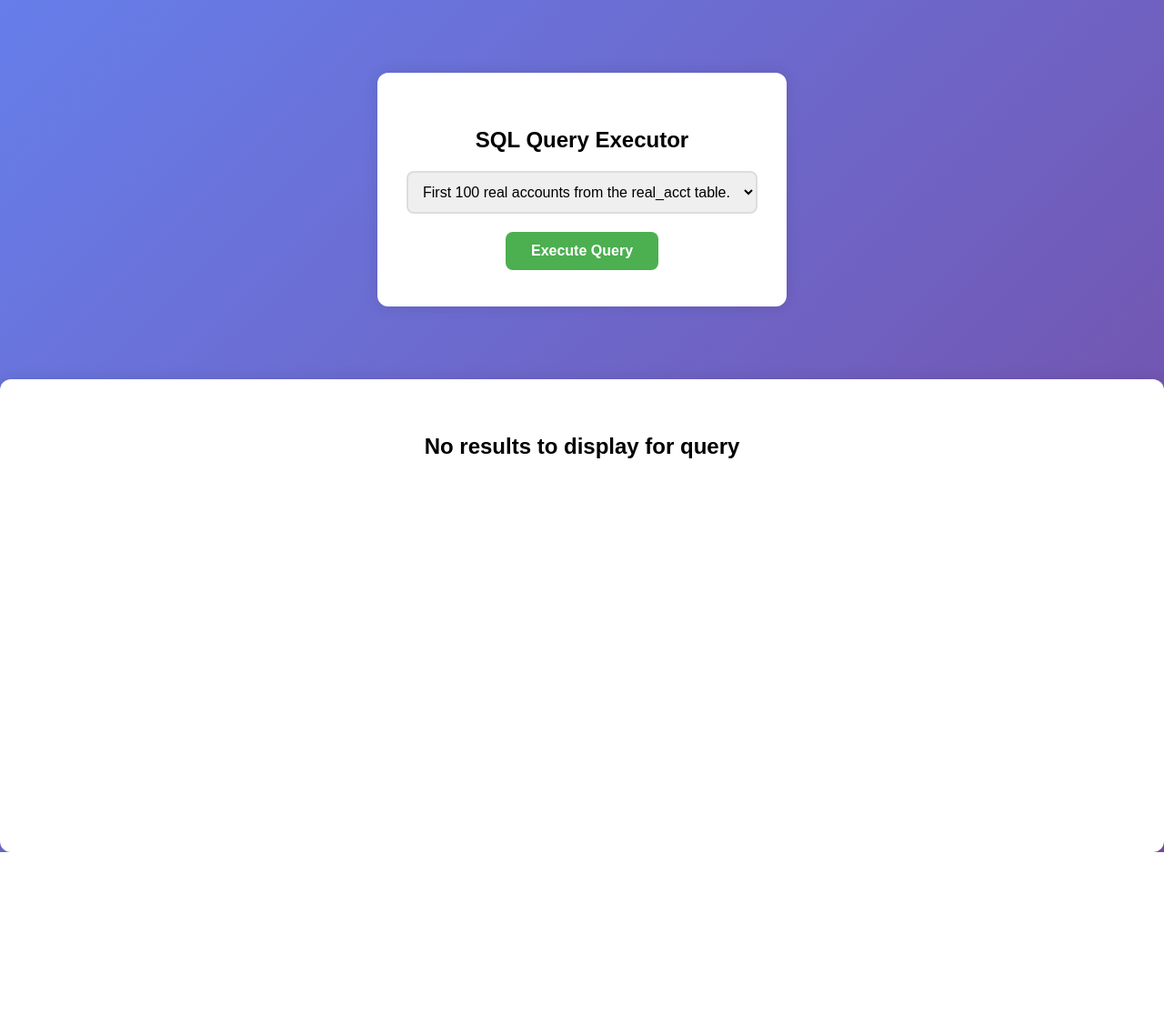
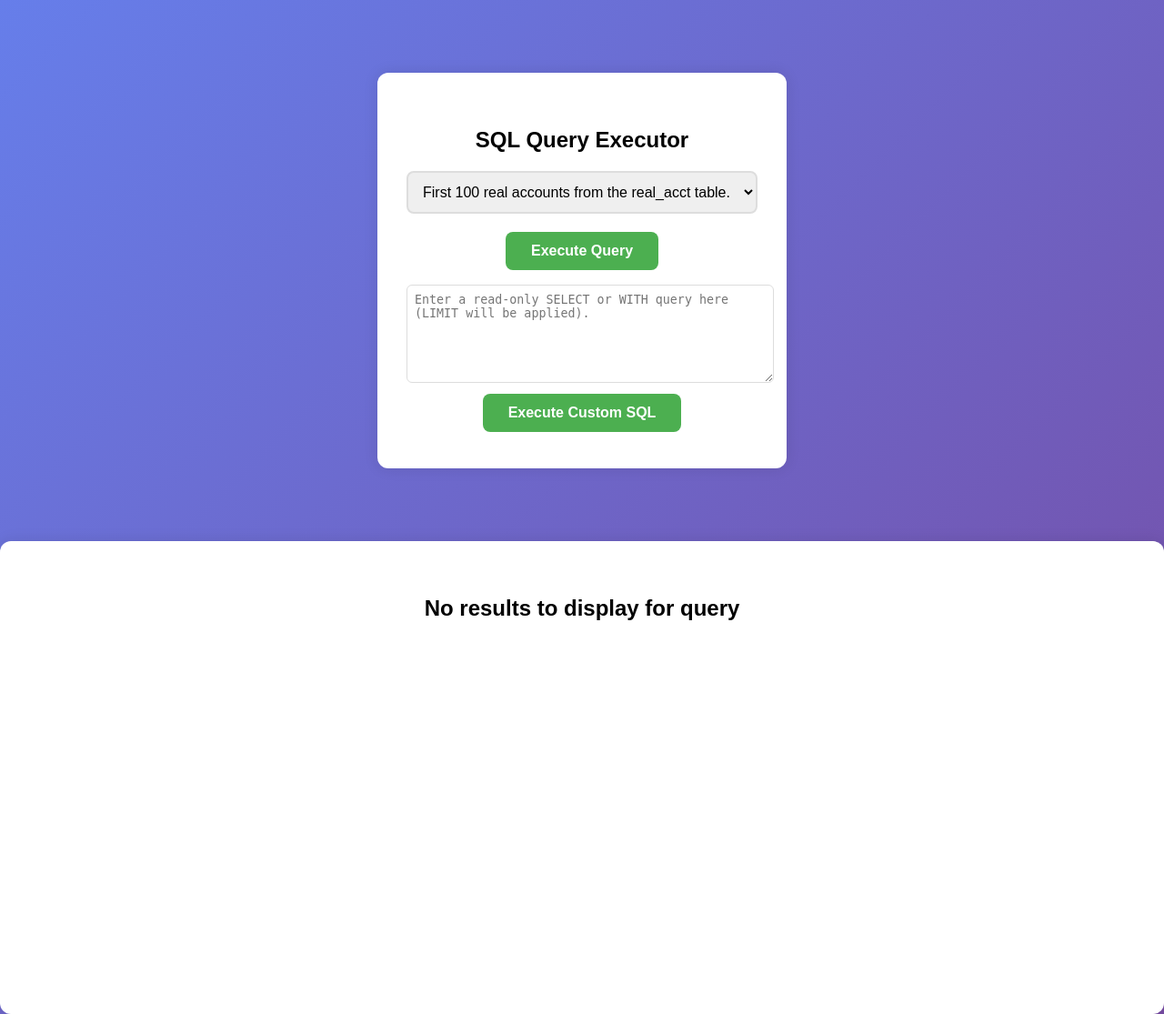
Before and after one commit to teracross/PropertyTaxAI, a Django app: page / in a window 1280 px wide. Shown: the whole page at 91% size. Before the commit the page ends 937 px from the top, so only its background shows below. Run offline with Django 5.2, Linux system fonts and the light colour scheme.

Commit message:
Add custom read-only SQL queries on web app

```diff
--- a/web/dbqueryapp/forms.py
+++ b/web/dbqueryapp/forms.py
@@ -6,5 +6,18 @@ QUERY_CHOICES = [
     ('get_first_100_unique_owners_for_residential', ' Get residential account unique owner history.'),
 ]
 
+
 class QueryForm(forms.Form):
     query = forms.ChoiceField(choices=QUERY_CHOICES, widget=forms.Select(attrs={'class': 'query-dropdown'}))
+
+
+class CustomSQLForm(forms.Form):
+    user_sql = forms.CharField(
+        required=False,
+        label='Custom SQL (read-only)',
+        widget=forms.Textarea(attrs={
+            'rows': 6,
+            'placeholder': 'Enter a read-only SELECT or WITH query here (LIMIT will be applied).',
+            'style': 'width:100%; padding:8px; border-radius:6px; border:1px solid #ddd;'
+        })
+    )
--- a/web/dbqueryapp/templates/home.html
+++ b/web/dbqueryapp/templates/home.html
@@ -151,17 +151,24 @@
   {% if error %}
   <div class="error">{{ error }}</div>
   {% endif %}
-  {% if formatted_sql %}
+  {% if formatted_sql or sql %}
+  {% with display_sql=formatted_sql|default:sql %}
   <div class="sql-block">
-    <h3 style="margin-bottom:8px;">SQL:</h3>
-    <pre class="sql-pre">{{ formatted_sql|escape }}</pre>
+    <h3 style="margin-bottom:8px;">SQL Statement Executed:</h3>
+    <pre class="sql-pre">{{ display_sql|escape }}</pre>
   </div>
-  {% elif sql %}
-  <div class="sql-block">
-    <h3 style="margin-bottom:8px;">SQL:</h3>
-    <pre class="sql-pre">{{ sql|escape }}</pre>
+  {% endwith %}
+  {% endif %}
+  <!-- Custom SQL input placed below the SQL block -->
+  <div style="margin-top:16px; text-align:left; width:100%; display:flex; justify-content:center;">
+    <form method="post" style="width:100%; max-width:920px;">
+      {% csrf_token %}
+      {{ custom_form.user_sql }}
+      <div style="text-align:center; margin-top:8px;">
+        <button type="submit">Execute Custom SQL</button>
+      </div>
+    </form>
   </div>
-  {% endif %}
 </div>
 <div class="results_container">
   {% if result %}
--- a/web/dbqueryapp/views.py
+++ b/web/dbqueryapp/views.py
@@ -2,11 +2,13 @@ import csv
 import json
 import logging
 import sqlparse
+import uuid
 from django.shortcuts import render
 from django.db import connection
 from django.http import HttpResponse
 from io import StringIO
-from .forms import QueryForm
+from .forms import QueryForm, CustomSQLForm
+from .utils import validate_sql_is_select, ensure_sql_has_limit
 
 SQL_QUERIES = {
     'get_first_100_real_acct': "SELECT * FROM real_acct LIMIT 100",
@@ -24,33 +26,72 @@ def home(request):
     result = None
     error = None
     form = QueryForm(request.POST or None)
+    custom_form = CustomSQLForm(request.POST or None)
     query_key = None
     raw_sql = None
     formatted_sql = None
+    if request.method == 'POST':
+        # Prefer custom SQL if provided
+        if custom_form.is_valid() and custom_form.cleaned_data.get('user_sql'):
+            user_sql = custom_form.cleaned_data.get('user_sql')
+            is_valid, msg = validate_sql_is_select(user_sql)
+            if not is_valid:
+                error = msg
+            else:
+                try:
+                    raw_sql = ensure_sql_has_limit(user_sql, limit=1000)
+                    with connection.cursor() as cursor:
+                        cursor.execute(raw_sql)
+                        result = dictfetchall(cursor)
+                except Exception as e:
+                    error = str(e)
+            try:
+                formatted_sql = sqlparse.format(raw_sql or user_sql, reindent=True, keyword_case='upper')
+            except Exception:
+                pass
+        # Otherwise fall back to the predefined query selector
+        elif form.is_valid():
+            query_key = form.cleaned_data['query']
+            raw_sql = SQL_QUERIES.get(query_key)
 
-    if request.method == 'POST' and form.is_valid():
-        query_key = form.cleaned_data['query']
-        raw_sql = SQL_QUERIES.get(query_key)
+            if not raw_sql:
+                error = 'No SQL query found for the selected option.'
+            else:
+                try:
+                    with connection.cursor() as cursor:
+                        cursor.execute(raw_sql)
+                        result = dictfetchall(cursor)
+                except Exception as e:
+                    error = str(e)
 
-        if not raw_sql:
-            error = 'No SQL query found for the selected option.'
-        else:
-            try:
-                with connection.cursor() as cursor:
-                    cursor.execute(raw_sql)
-                    result = dictfetchall(cursor)
-            except Exception as e:
-                error = str(e)
-
-            try:
-                formatted_sql = sqlparse.format(raw_sql, reindent=True, keyword_case='upper')
-            except Exception as e:
-                logging.getLogger(__name__).warning("SQL formatting failed for query '%s': %s", query_key, e)
-    return render(request, 'home.html', {'form': form, 'result': result, 'error': error, 'query_key': query_key, 'sql': raw_sql, 'formatted_sql': formatted_sql})
+                try:
+                    formatted_sql = sqlparse.format(raw_sql, reindent=True, keyword_case='upper')
+                except Exception as e:
+                    logging.getLogger(__name__).warning("SQL formatting failed for query '%s': %s", query_key, e)
+        # If a custom SQL was executed (raw_sql present but no predefined query_key), save it in session
+        if raw_sql and not query_key and result is not None:
+            gen_key = f"custom_{uuid.uuid4().hex[:8]}"
+            stored = request.session.get('custom_sql', {})
+            stored[gen_key] = raw_sql
+            request.session['custom_sql'] = stored
+            request.session.modified = True
+            query_key = gen_key
+    return render(request, 'home.html', {
+        'form': form,
+        'custom_form': custom_form,
+        'result': result,
+        'error': error,
+        'query_key': query_key,
+        'sql': raw_sql,
+        'formatted_sql': formatted_sql,
+    })
 
 def export_results(request, query_key):
     format_type = request.GET.get('format', 'csv') # Default to CSV
     sql = SQL_QUERIES.get(query_key)
+    # fallback: check session-stored custom SQLs
+    if not sql:
+        sql = request.session.get('custom_sql', {}).get(query_key)
     if not sql:
         return HttpResponse("Invalid query", status=404)
 
@@ -82,13 +123,26 @@ def export_results(request, query_key):
         # Simple SQL dump (INSERT statements)
         response = HttpResponse(content_type='text/plain')
         response['Content-Disposition'] = f'attachment; filename="{filename}"'
-        lines = []
-        columns = result[0].keys() if result else []
-        placeholders = ', '.join(['%s'] * len(columns))
-        lines.append(f"INSERT INTO table_name ({', '.join(columns)}) VALUES")
-        for row in result:
-            lines.append(f"  ({placeholders}),\n" % tuple(row.values()))
-        response.write('\n'.join(lines[:-1]) + ';')  # Remove last comma
+        columns = list(result[0].keys()) if result else []
+        if columns:
+            header = f"INSERT INTO table_name ({', '.join(columns)}) VALUES"
+            rows_out = []
+            for row in result:
+                vals = []
+                for col in columns:
+                    v = row.get(col)
+                    if v is None:
+                        vals.append('NULL')
+                    elif isinstance(v, (int, float)):
+                        vals.append(str(v))
+                    else:
+                        s = str(v).replace("'", "''")
+                        vals.append(f"'{s}'")
+                rows_out.append('  (' + ', '.join(vals) + ')')
+            sql_text = header + '\n' + ',\n'.join(rows_out) + ';'
+            response.write(sql_text)
+        else:
+            response.write('')
         return response
 
     return HttpResponse("Unsupported format", status=400)
```
Also changed, not shown: web/dbqueryapp/utils.py (added, +34 -0 lines), web/web/settings.py (+10 -0 lines), web/README.md.
